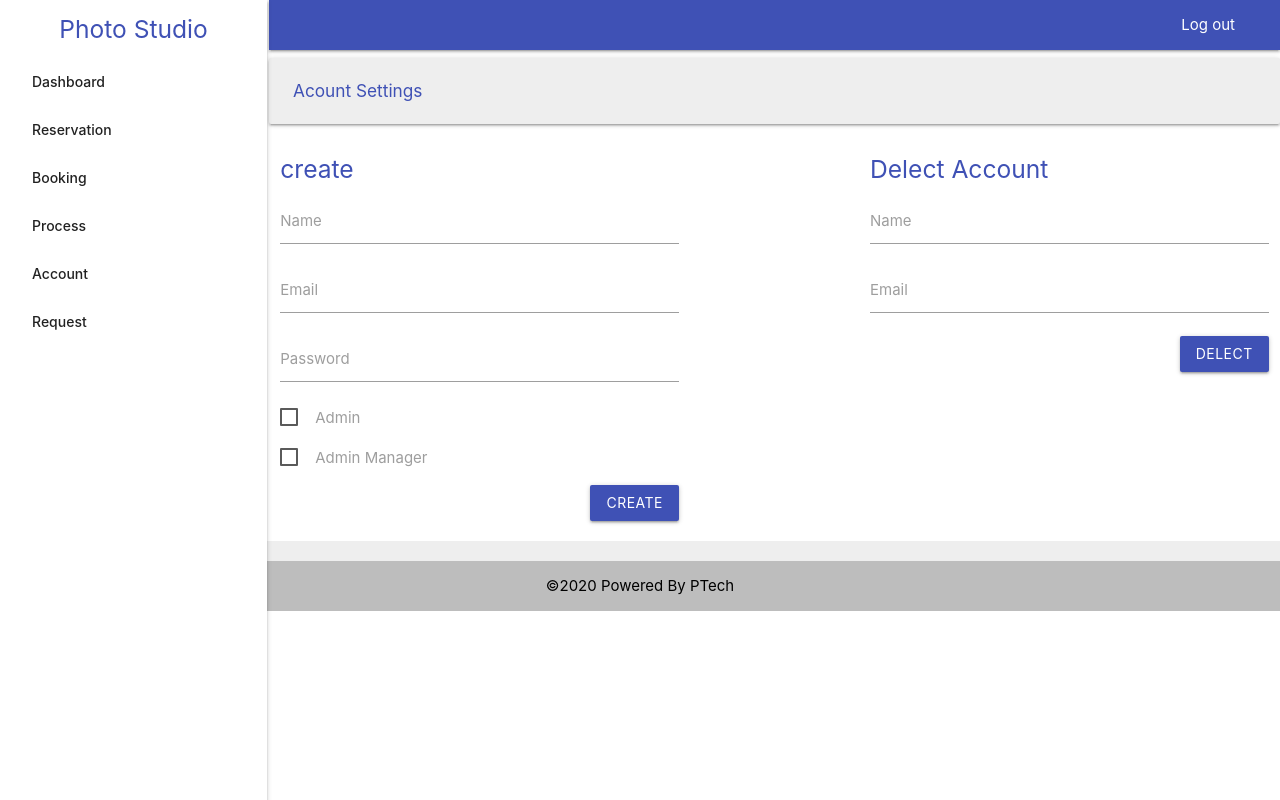
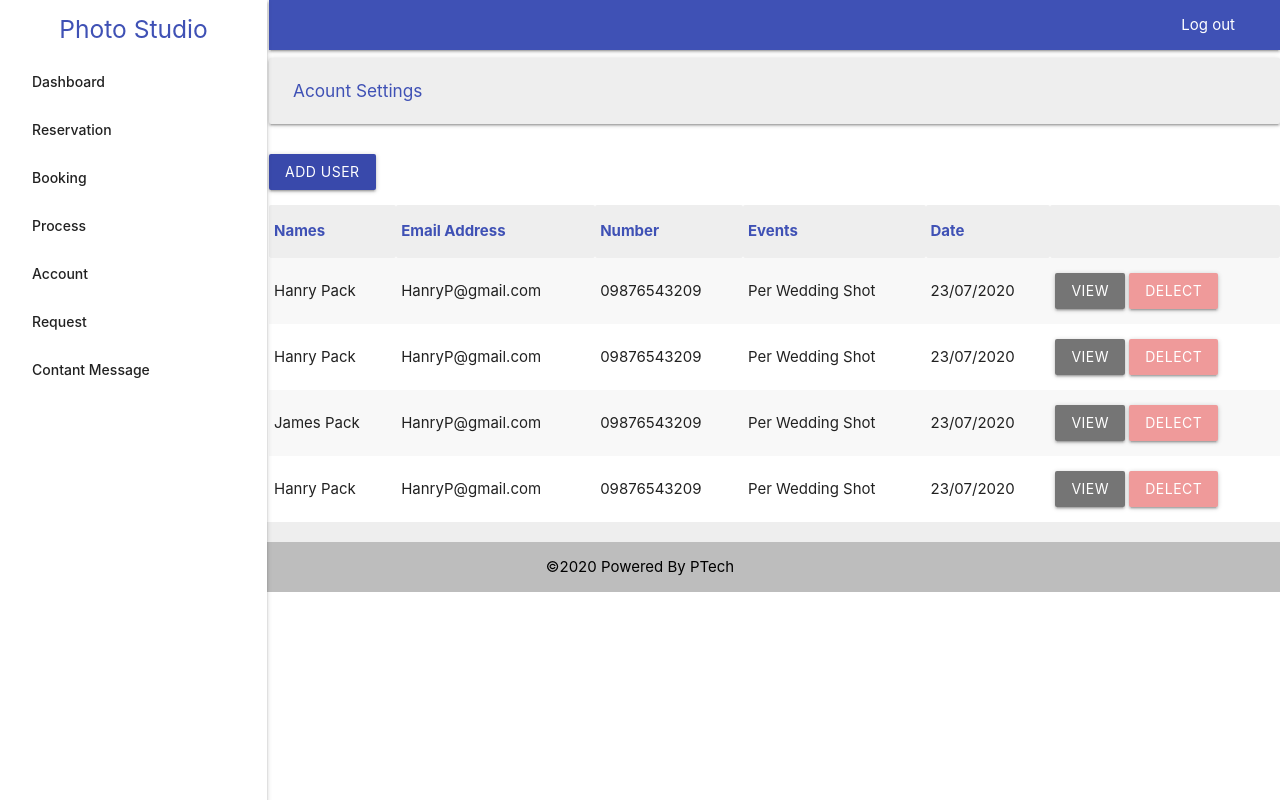
Before and after one commit to donprinceso/PhotoStudio, a PHP site: the page made by app/views/admin/setaccount.php in a window 1280 px wide. Run offline with PHP 8.4, Linux system fonts and the light colour scheme; the visitor is signed in with stand-in values (Sample User, id 1); the template is opened without the code that fills it: most values are stand-ins (such as "Sample title", 1, 10 or a date in 2020); some libraries are stand-ins or nearby versions.

Commit message:
user account

```diff
--- a/app/views/admin/Template/footer.php
+++ b/app/views/admin/Template/footer.php
@@ -1,4 +1,4 @@
-<footer class=" page-footer grey lighten-3 ">
+<footer class=" page-footer grey lighten-3 bottom-sheet ">
   <div class=" footer-copyright grey lighten-1 ">
     <div class=" container center-align black-text">&copy;2020 Powered By PTech</div>
   </div>
--- a/app/views/admin/Template/nav.php
+++ b/app/views/admin/Template/nav.php
@@ -3,7 +3,7 @@
     <ul id="mobile-nav" class=" hide-on-med-and-down right">
         <li><a href="<?php echo SITE_URL."/Dashboard/account" ?>">
             <!-- <?php if(!$_SESSION['email']){
-                Redirect::to('dashboard/login');
+                Redirect::to('users/login');
             }else{
                 echo $_SESSION['email'];
             } ?> -->
--- a/app/views/admin/Template/sidebar.php
+++ b/app/views/admin/Template/sidebar.php
@@ -14,5 +14,6 @@
             </ul>
         </li>
         <li><a href="<?php echo SITE_URL."/Dashboard/request" ?>">Request</a></li>
+        <li><a href="">Contant Message</a></li>
     </ul>
 </div>
--- a/app/views/admin/login.php
+++ b/app/views/admin/login.php
@@ -4,7 +4,7 @@
     <div class="row">
         <div class=" card col s12 l5 offset-l3">
                 <h5 class="card-panel center indigo white-text card-title">Admin Login</h5>
-                <form action="<?php echo htmlspecialchars(SITE_URL."/dashboard/login") ;?>" method="post">
+                <form action="<?php echo htmlspecialchars(SITE_URL."/users/login") ;?>" method="post">
 
                     <br>
                     <div class="input-field">
--- a/app/views/admin/setaccount.php
+++ b/app/views/admin/setaccount.php
@@ -5,15 +5,18 @@
 	<?php require_once 'Template/nav.php';?>
 	<section class="">
 		<h6 class="card-panel grey lighten-3 indigo-text">Acount Settings</h6>
-      <?php //echo $_SESSION['message']; ?>
-       <div class="row">
-         <div class="col s12 l5">
-           <h5 class=" card-title indigo-text">create </h5>
-           <form method="post" id="create_acc">
+		<div class=" modal">
+			<div class="modal-header ">
+				<h5 class=" card-title indigo-text">create User Account</h5>
+			</div>
+			<div class="modal-content">
+				<div class=" container">
+					<form method="post" id="create_acc"
+						action="<?php echo htmlspecialchars(SITE_URL.'/dashboard/register'); ?>">
 						<div class="input-field">
 							<input type="text" name="name" id="name" required>
 							<label for="name">Name</label>
-                <span class="validate materialize-red-text"><?php echo($data['name_err']); ?></span>
+							<span class="validate green-text"><?php echo($data['name_err']); ?></span>
 						</div>
 						<div class="input-field">
 							<input type="email" name="email" id="email" required>
@@ -25,43 +28,82 @@
 							<label for="password">Password</label>
 							<span class="validate materialize-red-text"><?php echo($data['password_err']); ?></span>
 						</div>
-              <p>
-                <label>
-                  <input type="checkbox" name="admin" id="admin">
-                  <span>Admin</span>
-                </label>
-              </p>
-              <p>
-                <label >
-                    <input type="checkbox" name="adminManager" id="adminManager">
-                    <span>Admin Manager</span>
-                </label>
-              </p>
 						<div class="input-field">
-                <button type="button" id="create_btn" name="create_user" class="btn right indigo" >create</button>
-              </div>
-           </form>
-         </div>
-
-         <div class="col s12 l5 offset-l2">
-            <h5 class=" card-title indigo-text">Delect Account </h5>
-            <form action="" method="post">
-               <div class="input-field">
-                 <input type="text" name="name" id="dname" required>
-                 <label for="name">Name</label>
+							<span class="validate green-text"><?php echo($data['message']); ?></span>
 						</div>
 						<div class="input-field">
-                 <input type="email" name="email" id="demail" required>
-                 <label for="email">Email</label>
-               </div>
-               <div class="input-field">
-                 <button type="submit" class="btn right indigo">delect</button>
+							<button type="submit" id="create_btn" name="create_user"
+								class="btn right indigo">create</button>
 						</div>
 					</form>
 				</div>
 			</div>
+		</div>
 
+		<div class=" section ">
+			<a href="#" class="btn indigo darken-1">Add User</a>
+		</div>
 
+		<table class=" striped responsive-table highlight">
+			<thead
+				class="grey lighten-3 indigo-text                                                                                                                                                                                                                                                 ">
+				<tr>
+					<th>Names</th>
+					<th>Email Address</th>
+					<th>Number</th>
+					<th>Events</th>
+					<th>Date</th>
+					<th></th>
+				</tr>
+			</thead>
+			<tbody>
+				<tr>
+					<td>Hanry Pack</td>
+					<td>HanryP@gmail.com</td>
+					<td>09876543209</td>
+					<td>Per Wedding Shot</td>
+					<td>23/07/2020</td>
+					<td>
+						<a href="#" class="btn grey darken-1">view</a>
+						<a href="#" class="btn red lighten-3">Delect</a>
+					</td>
+				</tr>
+				<tr>
+					<td>Hanry Pack</td>
+					<td>HanryP@gmail.com</td>
+					<td>09876543209</td>
+					<td>Per Wedding Shot</td>
+					<td>23/07/2020</td>
+					<td>
+						<a href="#" class="btn grey darken-1">view</a>
+						<a href="#" class="btn red lighten-3">Delect</a>
+					</td>
+				</tr>
+				<tr>
+					<td>James Pack</td>
+					<td>HanryP@gmail.com</td>
+					<td>09876543209</td>
+					<td>Per Wedding Shot</td>
+					<td>23/07/2020</td>
+					<td>
+						<a href="#" class="btn grey darken-1">view</a>
+						<a href="#" class="btn red lighten-3">Delect</a>
+					</td>
+				</tr>
+				<tr>
+					<td>Hanry Pack</td>
+					<td>HanryP@gmail.com</td>
+					<td>09876543209</td>
+					<td>Per Wedding Shot</td>
+					<td>23/07/2020</td>
+					<td>
+						<a href="#" class="btn grey darken-1">view</a>
+						<a href="#" class="btn red lighten-3">Delect</a>
+					</td>
+				</tr>
+			</tbody>
+			<tfoot></tfoot>
+		</table>
 
 
 	</section>
--- a/public/dist/js/app.js
+++ b/public/dist/js/app.js
@@ -1,4 +1,4 @@
-$(document).ready(function(){
+$(document).ready(function () {
     $('.sidenav').sidenav();
     $('.parallax').parallax();
     $('.tabs').tabs();
@@ -6,26 +6,49 @@ $(document).ready(function(){
     $('.datepicker').datepicker();
     M.AutoInit();
     $('.dropdown-trigger').dropdown();
+    $('.modal').modal();
 
-// user account register form ajax call
-    $('#create_btn').click(function(event){
-        event.preventDefault();
-        var name = $('#name').val();
-        var email = $('#email').val();
-        var pass = $('#password').val();
-        if(name != '' && email != '' && pass != ''){
-            var create = $('#create_acc').serialize();
-            $.ajax({
-                url:'<?php echo htmlspecialchars(SITE_URL."/dashboard/") ;?>'+"register",
-                type:'POST',
-                data: create,
-                success:function(){
-                    console.log('user account create successfull');
-                    alert('user account create successfull')
-                }
-            });
-        }else{
-            console.log('user account was not create successfull');
-        }
-    });
+    // user account register form ajax call
+    // $('#create_btn').on('submit', function (event) {
+    //     event.preventDefault();
+    //     var name = $('#name').val();
+    //     var email = $('#email').val();
+    //     var pass = $('#password').val();
+    //     if (name != '' && email != '' && pass != '') {
+    //         var create = $('#create_acc').serialize();
+    //         $.ajax({
+    //             url: 'http://localhost/PhotoStudio/dashboard/register',
+    //             type: 'POST',
+    //             data: create,
+    //             success: function () {
+    //                 alert('user account create successfull');
+    //             }
+    //         });
+    //     } else {
+    //         alert('user account was not create successfull');
+    //     }
+    // });
+
+    // $('delect_btn').on('submit',function (e) {
+    //     e.preventDefault();
+    //     var name = $('#dname').val();
+    //     var email = $('#demail').val();
+    //     if (name != '' && email != '') {
+    //         $.ajax({
+    //             url: 'PhotoStudio/dashboard/delect',
+    //             type: 'POST',
+    //             data: new FormData(this),
+    //             ContentType: false,
+    //             processData: false,
+    //             success: function (data) {
+    //                 alert(data);
+    //                 console.log("Successful")
+    //                 $('delect_acc')[0].reset();
+    //             }
+    //         });
+    //     }
+    //     else {
+    //         alert('empty name and email');
+    //     }
+    // });
 });
```
Also changed, not shown: app/controllers/Dashboard.php (+5 -117 lines), app/controllers/Users.php (added, +164 -0 lines), app/models/User.php (+23 -0 lines), app/models/booking.php (added, +11 -0 lines). Lines whose indentation alone changed are shown as unchanged.
